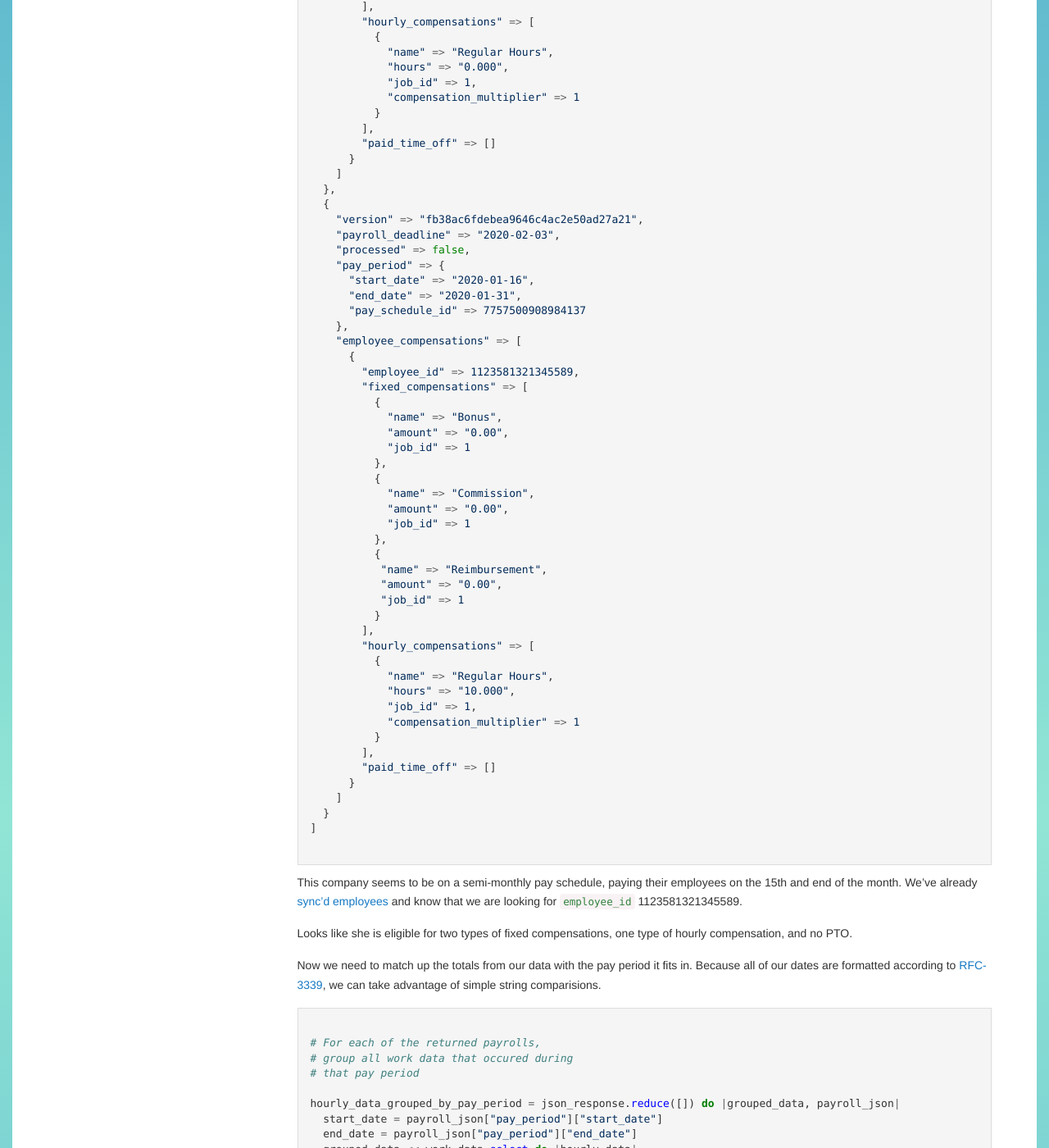
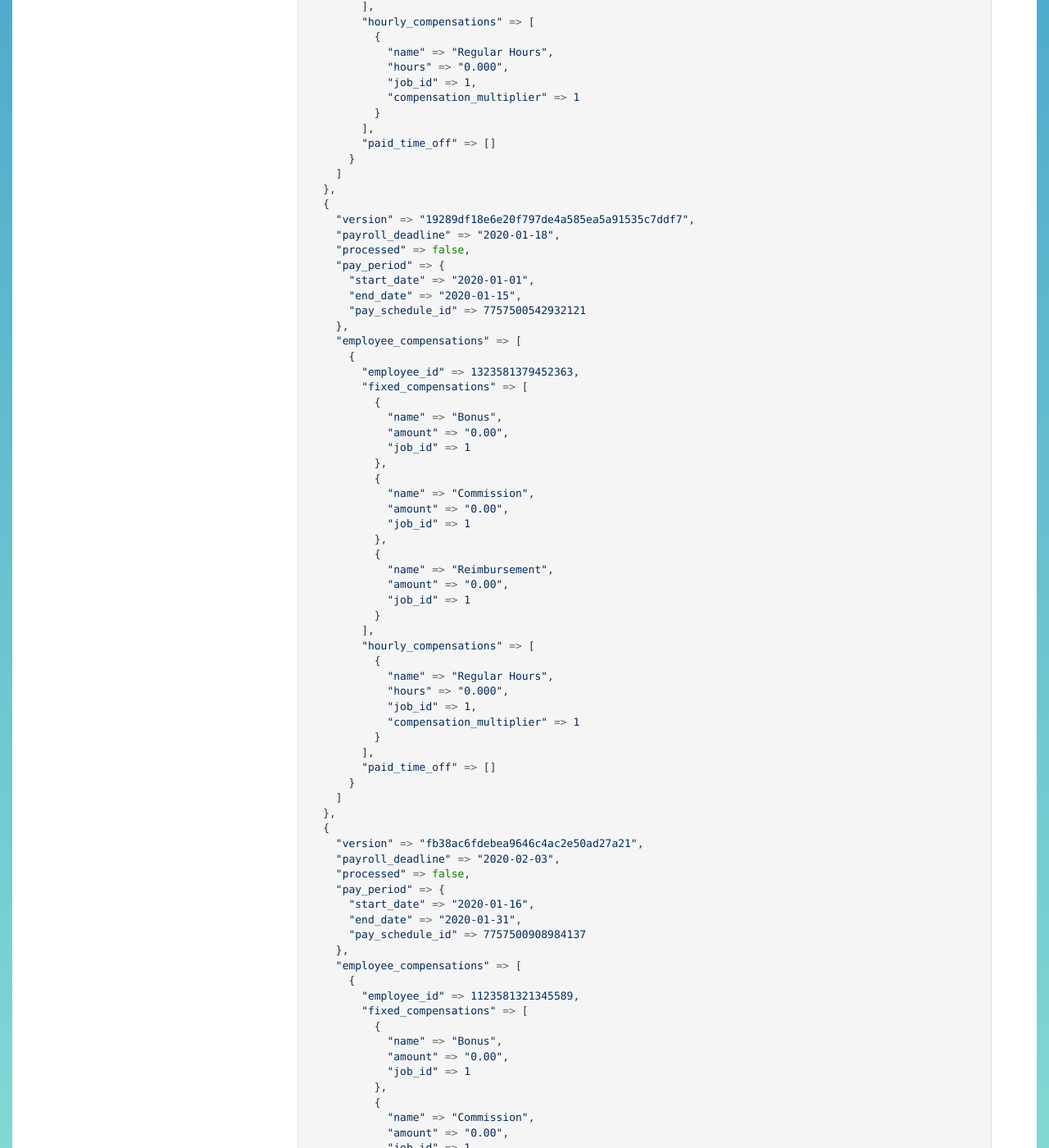
Before and after one commit to Gusto/gusto.github.io, a Jekyll site: the page built from _posts/2013-09-30-updating-payrolls-example.markdown, in a window 1280 px wide and 1400 px high, scrolled down 1601 px. Shown: the whole window at 82% size. Built offline with Jekyll 4.4.1, drawn with Linux system fonts in a browser that asks for light colours; some of the changed text lies outside the part shown.

Commit message:
Update payroll example

````diff
--- a/_posts/2013-09-30-updating-payrolls-example.markdown
+++ b/_posts/2013-09-30-updating-payrolls-example.markdown
@@ -90,6 +90,47 @@
     ]
   },
   {
+    "version" => "19289df18e6e20f797de4a585ea5a91535c7ddf7",
+    "payroll_deadline" => "{{ site.time | date: '%Y' }}-01-18",
+    "processed" => false,
+    "pay_period" => {
+      "start_date" => "{{ site.time | date: '%Y' }}-01-01",
+      "end_date" => "{{ site.time | date: '%Y' }}-01-15",
+      "pay_schedule_id" => 7757500542932121
+    },
+    "employee_compensations" => [
+      {
+        "employee_id" => 1323581379452363,
+        "fixed_compensations" => [
+          {
+            "name" => "Bonus",
+            "amount" => "0.00",
+            "job_id" => 1
+          },
+          {
+            "name" => "Commission",
+            "amount" => "0.00",
+            "job_id" => 1
+          },
+          {
+            "name" => "Reimbursement",
+            "amount" => "0.00",
+            "job_id" => 1
+          }
+        ],
+        "hourly_compensations" => [
+          {
+            "name" => "Regular Hours",
+            "hours" => "0.000",
+            "job_id" => 1,
+            "compensation_multiplier" => 1
+          }
+        ],
+        "paid_time_off" => []
+      }
+    ]
+  },
+  {
     "version" => "fb38ac6fdebea9646c4ac2e50ad27a21",
     "payroll_deadline" => "{{ site.time | date: '%Y' }}-02-03",
     "processed" => false,
@@ -129,22 +170,65 @@
         "paid_time_off" => []
       }
     ]
+  },
+  {
+    "version" => "19289df18e6e20f797de4a585ea5a91535c7fff2",
+    "payroll_deadline" => "{{ site.time | date: '%Y' }}-02-03",
+    "processed" => false,
+    "pay_period" => {
+      "start_date" => "{{ site.time | date: '%Y' }}-01-16",
+      "end_date" => "{{ site.time | date: '%Y' }}-01-31",
+      "pay_schedule_id" => 7757500542932121
+    },
+    "employee_compensations" => [
+      {
+        "employee_id" => 1323581379452363,
+        "fixed_compensations" => [
+          {
+            "name" => "Bonus",
+            "amount" => "0.00",
+            "job_id" => 1
+          },
+          {
+            "name" => "Commission",
+            "amount" => "0.00",
+            "job_id" => 1
+          },
+          {
+            "name" => "Reimbursement",
+            "amount" => "0.00",
+            "job_id" => 1
+          }
+        ],
+        "hourly_compensations" => [
+          {
+            "name" => "Regular Hours",
+            "hours" => "0.000",
+            "job_id" => 1,
+            "compensation_multiplier" => 1
+          }
+        ],
+        "paid_time_off" => []
+      }
+    ]
   }
 ]
 
 ```
 
-This company seems to be on a semi-monthly pay schedule, paying their employees on the 15th and end of the month. We've already <a href="/v1/examples/syncing-employees">sync'd employees</a> and know that we are looking for `employee_id` 1123581321345589.
+This company seems to have two semi-monthly pay schedules, both paying their employees on the 15th and end of the month.
+
+We've already <a href="/v1/examples/syncing-employees">sync'd employees</a> and know that we are looking for `employee_id` 1123581321345589.
 
 Looks like she is eligible for two types of fixed compensations, one type of hourly compensation, and no PTO.
 
-Now we need to match up the totals from our data with the pay period it fits in. Because all of our dates are formatted according to [RFC-3339](http://tools.ietf.org/html/rfc3339#section-5.1), we can take advantage of simple string comparisions.
+Now we need to match up the totals from our data with the pay period and version it fits in. Because all of our dates are formatted according to [RFC-3339](http://tools.ietf.org/html/rfc3339#section-5.1), we can take advantage of simple string comparisions.
 
 
 ```ruby
 
 # For each of the returned payrolls,
-# group all work data that occured during
+# group all work data that occurred during
 # that pay period
 
 hourly_data_grouped_by_pay_period = json_response.reduce([]) do |grouped_data, payroll_json|
@@ -172,10 +256,16 @@
 
 Now we need to build up the information to send to the Update Payrolls endpoint. All that is required is the version and the compensation information.
 
+It's possible for a company to have multiple pay schedules, that's why we don't assume an employee
+
 ```ruby
 updated_payroll_data = json_response.map.with_index do |payroll_json, index|
   # Find the compensation for Patricia Churchland
   churchland_compensation = payroll_json["employee_compensations"].detect { |compensation_json| compensation_json["employee_id"] == employee_id }
+
+  # Patricia Churchland isn't part of this payroll, this could happen if the company has multiple pay schedules.
+  # We'll want to iterate until we find the appropriate payroll
+  next unless churchland_compensation
 
   # Find the 'Regular Hours' hourly compensation
   regular_hours_compensation = churchland_compensation["hourly_compensations"].detect { |hourly_compensation| hourly_compensation["name"] == 'Regular Hours' }
````
Also changed, not shown: other parts of _posts/2013-09-30-updating-payrolls-example.markdown (+1 -1 lines).
